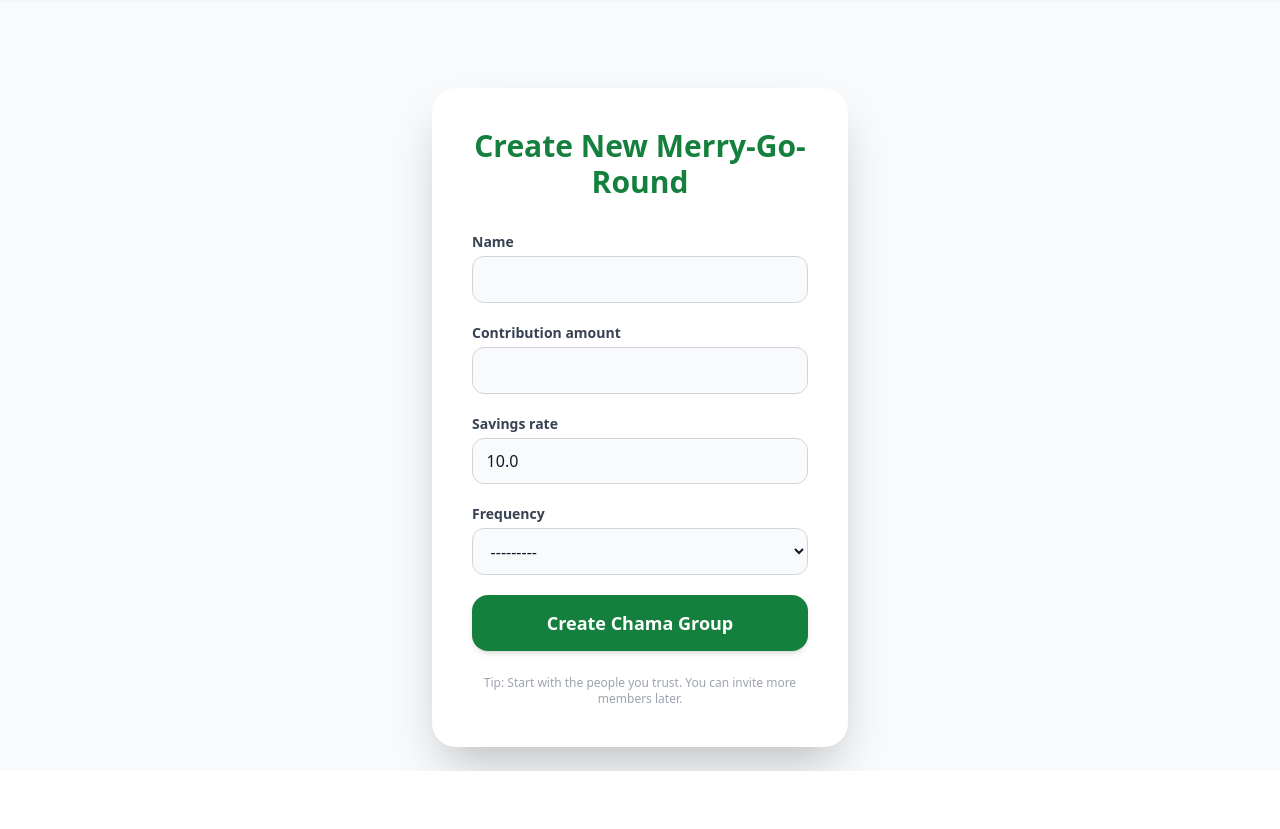
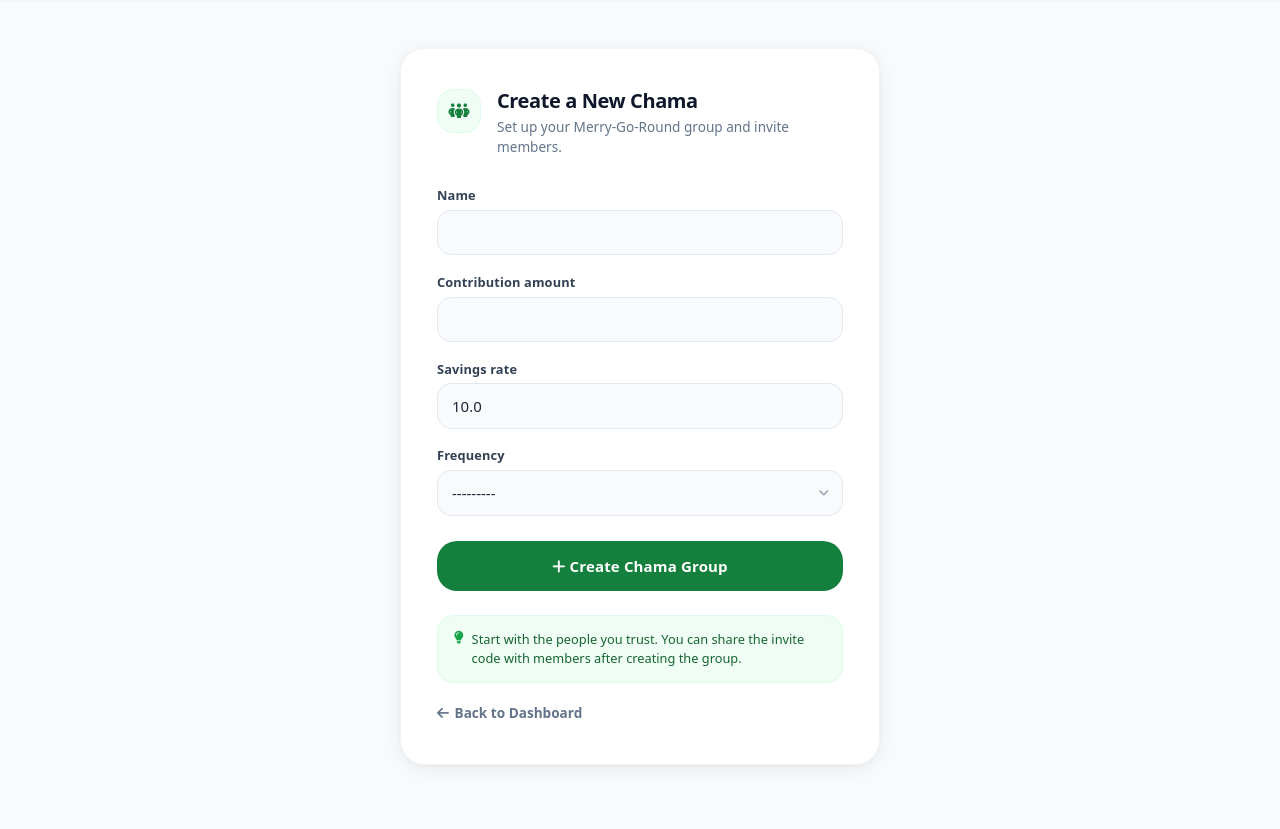
Before and after one commit to Opango14/merry_chama, a Django app: page /create-group/ in a window 1280 px wide. Shown: the part 62-891 px from the top of the page. Before the commit the page ends 833 px from the top, so only its background shows below. Run offline with Django 5.2, Linux system fonts and the light colour scheme; the visitor is signed in with stand-in values (Sample User, id 1); some libraries are stand-ins or nearby versions.

Commit message:
refactor create and join group templates with unified CSS styling and enhanced form layout

```diff
--- /dev/null
+++ b/static/css/forms.css
@@ -0,0 +1,295 @@
+/* ══════════════════════════════════════════════════════════════════
+   ChamaFlow — Form Pages
+   Phase 6: Create Chama + Join Chama form styles.
+   Loaded per-page via {% block extra_head %} + {% static 'css/forms.css' %}
+════════════════════════════════════════════════════════════════════ */
+
+/* ── Centering wrapper ──────────────────────────────────────────── */
+.cf-form-page {
+    max-width: 480px;
+    margin: 0 auto;
+    padding: 1.5rem 0 2.5rem;
+}
+
+/* ── Card ───────────────────────────────────────────────────────── */
+.cf-form-card {
+    background: #fff;
+    border: 1px solid var(--clr-neutral-100);
+    border-radius: var(--radius-3xl);
+    box-shadow: 0 4px 24px -4px rgb(0 0 0 / 0.09), 0 1px 4px -1px rgb(0 0 0 / 0.06);
+    overflow: hidden;
+}
+
+.cf-form-card__stripe {
+    height: 4px;
+    background: linear-gradient(90deg, var(--clr-brand-600), var(--clr-brand-400));
+}
+
+.cf-form-card__body {
+    padding: 2rem 1.75rem 2.25rem;
+}
+
+@media (min-width: 480px) {
+    .cf-form-card__body { padding: 2.25rem 2.25rem 2.5rem; }
+}
+
+/* ── Card header ────────────────────────────────────────────────── */
+.cf-form-header {
+    display: flex;
+    align-items: flex-start;
+    gap: 1rem;
+    margin-bottom: 1.75rem;
+}
+
+.cf-form-icon {
+    flex-shrink: 0;
+    width: 44px;
+    height: 44px;
+    background: var(--clr-brand-50);
+    border: 1.5px solid var(--clr-brand-100);
+    border-radius: var(--radius-xl);
+    display: inline-flex;
+    align-items: center;
+    justify-content: center;
+    color: var(--clr-brand-700);
+    font-size: 1.05rem;
+}
+
+.cf-form-header__text { flex: 1; }
+
+.cf-form-title {
+    font-size: 1.25rem;
+    font-weight: 800;
+    color: var(--clr-neutral-900);
+    letter-spacing: -0.02em;
+    margin: 0 0 0.25rem;
+    line-height: 1.2;
+}
+
+.cf-form-sub {
+    font-size: 0.85rem;
+    color: var(--clr-neutral-500);
+    margin: 0;
+    line-height: 1.5;
+}
+
+/* ── Form layout ────────────────────────────────────────────────── */
+.cf-form {
+    display: flex;
+    flex-direction: column;
+    gap: 1.1rem;
+}
+
+/* ── Field wrapper ──────────────────────────────────────────────── */
+.cf-field {
+    display: flex;
+    flex-direction: column;
+    gap: 0.3rem;
+}
+
+.cf-field--error input,
+.cf-field--error select {
+    border-color: var(--clr-error-bdr) !important;
+    background: var(--clr-error-bg) !important;
+}
+.cf-field--error input:focus,
+.cf-field--error select:focus {
+    box-shadow: 0 0 0 3px rgba(220, 38, 38, 0.15) !important;
+}
+
+/* ── Label ──────────────────────────────────────────────────────── */
+.cf-label {
+    font-size: 0.8rem;
+    font-weight: 600;
+    color: var(--clr-neutral-700);
+    letter-spacing: 0.01em;
+}
+
+/* ── Input & select — style Django widgets by type within .cf-form */
+.cf-form input[type="text"],
+.cf-form input[type="number"],
+.cf-form input[type="email"],
+.cf-form select {
+    display: block;
+    width: 100%;
+    font-family: inherit;
+    font-size: 0.9375rem;
+    color: var(--clr-neutral-800);
+    background: var(--clr-neutral-50);
+    border: 1.5px solid var(--clr-neutral-200);
+    border-radius: var(--radius-lg);
+    padding: 0.65rem 0.875rem;
+    outline: none;
+    transition: border-color var(--transition-base), box-shadow var(--transition-base), background var(--transition-base);
+    box-sizing: border-box;
+    appearance: none;
+    -webkit-appearance: none;
+}
+.cf-form input[type="text"]::placeholder,
+.cf-form input[type="number"]::placeholder {
+    color: var(--clr-neutral-400);
+}
+.cf-form input:hover,
+.cf-form select:hover { border-color: var(--clr-neutral-300); }
+
+.cf-form input:focus,
+.cf-form select:focus {
+    border-color: var(--clr-brand-600);
+    box-shadow: var(--shadow-input);
+    background: #fff;
+}
+
+/* Select caret */
+.cf-select-wrap {
+    position: relative;
+}
+.cf-select-wrap::after {
+    content: '\f107'; /* fa-chevron-down */
+    font-family: 'Font Awesome 6 Free';
+    font-weight: 900;
+    font-size: 0.75rem;
+    color: var(--clr-neutral-400);
+    position: absolute;
+    right: 0.875rem;
+    top: 50%;
+    transform: translateY(-50%);
+    pointer-events: none;
+}
+.cf-select-wrap select { padding-right: 2.25rem; }
+
+/* ── Errors ─────────────────────────────────────────────────────── */
+.cf-errors {
+    list-style: none;
+    margin: 0;
+    padding: 0;
+    display: flex;
+    flex-direction: column;
+    gap: 0.15rem;
+}
+.cf-errors li {
+    font-size: 0.78rem;
+    font-weight: 500;
+    color: var(--clr-error-txt);
+    display: flex;
+    align-items: center;
+    gap: 0.35rem;
+}
+.cf-errors li::before {
+    content: '';
+    width: 4px;
+    height: 4px;
+    background: currentColor;
+    border-radius: 50%;
+    flex-shrink: 0;
+}
+
+/* ── Help text ──────────────────────────────────────────────────── */
+.cf-help,
+.cf-help p,
+.cf-help ul {
+    font-size: 0.75rem;
+    color: var(--clr-neutral-400);
+    line-height: 1.5;
+    margin: 0;
+}
+.cf-help ul { list-style: none; padding: 0; }
+.cf-help li + li { margin-top: 0.1rem; }
+
+/* ── Submit button ──────────────────────────────────────────────── */
+.cf-submit {
+    width: 100%;
+    margin-top: 0.5rem;
+    padding: 0.85rem 1.5rem;
+    font-family: inherit;
+    font-size: 0.9375rem;
+    font-weight: 700;
+    color: #fff;
+    background: var(--clr-brand-700);
+    border: none;
+    border-radius: var(--radius-2xl);
+    cursor: pointer;
+    letter-spacing: 0.01em;
+    transition:
+        background var(--transition-base),
+        box-shadow var(--transition-base),
+        transform var(--transition-base);
+}
+.cf-submit:hover {
+    background: var(--clr-brand-800);
+    box-shadow: 0 4px 16px -4px rgba(21, 128, 61, 0.40);
+}
+.cf-submit:active { transform: scale(0.985); }
+
+/* ── Tip / footer note ──────────────────────────────────────────── */
+.cf-tip {
+    display: flex;
+    align-items: flex-start;
+    gap: 0.5rem;
+    margin-top: 1.5rem;
+    padding: 0.875rem 1rem;
+    background: var(--clr-brand-50);
+    border: 1px solid var(--clr-brand-100);
+    border-radius: var(--radius-xl);
+    font-size: 0.8rem;
+    color: var(--clr-brand-800);
+    line-height: 1.5;
+}
+.cf-tip i { flex-shrink: 0; margin-top: 2px; color: var(--clr-brand-600); }
+
+/* ── Back link ──────────────────────────────────────────────────── */
+.cf-back-link {
+    display: inline-flex;
+    align-items: center;
+    gap: 0.35rem;
+    font-size: 0.85rem;
+    font-weight: 600;
+    color: var(--clr-neutral-500);
+    text-decoration: none;
+    margin-top: 1.25rem;
+    transition: color var(--transition-base);
+}
+.cf-back-link:hover { color: var(--clr-brand-700); }
+
+/* ── Join code input (special) ──────────────────────────────────── */
+.cf-code-field {
+    display: flex;
+    flex-direction: column;
+    gap: 0.3rem;
+    align-items: center;
+    text-align: center;
+    margin: 0.5rem 0 0.25rem;
+}
+
+.cf-code-input {
+    display: block;
+    width: 100%;
+    font-family: 'Courier New', monospace;
+    font-size: 1.75rem;
+    font-weight: 800;
+    letter-spacing: 0.25em;
+    text-align: center;
+    text-transform: uppercase;
+    color: var(--clr-neutral-900);
+    background: var(--clr-neutral-50);
+    border: 2px solid var(--clr-neutral-200);
+    border-radius: var(--radius-xl);
+    padding: 0.875rem 1rem;
+    outline: none;
+    transition: border-color var(--transition-base), box-shadow var(--transition-base), background var(--transition-base);
+    box-sizing: border-box;
+}
+.cf-code-input::placeholder {
+    color: var(--clr-neutral-300);
+    letter-spacing: 0.15em;
+}
+.cf-code-input:focus {
+    border-color: var(--clr-brand-600);
+    box-shadow: var(--shadow-input);
+    background: #fff;
+}
+
+.cf-code-hint {
+    font-size: 0.78rem;
+    color: var(--clr-neutral-400);
+    text-align: center;
+}
--- a/templates/create_group.html
+++ b/templates/create_group.html
@@ -1,95 +1,76 @@
 {% extends 'base.html' %}
+{% load static %}
+
+{% block extra_head %}
+<link rel="stylesheet" href="{% static 'css/forms.css' %}">
+{% endblock %}
 
 {% block content %}
-<div class="max-w-md mx-auto mt-8 sm:mt-16 px-4">
-    <div class="bg-white shadow-2xl rounded-3xl p-8 sm:p-10">
-        <h2 class="text-2xl sm:text-3xl font-bold text-center mb-8 text-green-700">
-            Create New Merry-Go-Round
-        </h2>
+<div class="cf-form-page">
+    <div class="cf-form-card">
+        <div class="cf-form-card__stripe" aria-hidden="true"></div>
+        <div class="cf-form-card__body">
 
-        <form method="POST" class="space-y-5">
+            <!-- Card header -->
+            <div class="cf-form-header">
+                <span class="cf-form-icon" aria-hidden="true">
+                    <i class="fas fa-people-group"></i>
+                </span>
+                <div class="cf-form-header__text">
+                    <h1 class="cf-form-title">Create a New Chama</h1>
+                    <p class="cf-form-sub">Set up your Merry-Go-Round group and invite members.</p>
+                </div>
+            </div>
+
+            <!-- Form -->
+            <form method="POST" class="cf-form" novalidate>
                 {% csrf_token %}
 
                 {% for field in form %}
-            <div>
-                <label for="{{ field.id_for_label }}"
-                       class="block text-sm font-semibold text-gray-700 mb-1">
+                <div class="cf-field {% if field.errors %}cf-field--error{% endif %}">
+                    <label for="{{ field.id_for_label }}" class="cf-label">
                         {{ field.label }}
                     </label>
 
                     {% if field.errors %}
-                    <ul class="mb-1 space-y-0.5">
+                    <ul class="cf-errors" role="alert">
                         {% for error in field.errors %}
-                            <li class="text-xs text-red-600">{{ error }}</li>
+                        <li>{{ error }}</li>
                         {% endfor %}
                     </ul>
                     {% endif %}
 
+                    {% if field.field.widget.input_type == 'select' or field.widget_type == 'select' %}
+                    <div class="cf-select-wrap">{{ field }}</div>
+                    {% else %}
                     {{ field }}
+                    {% endif %}
 
                     {% if field.help_text %}
-                    <div class="field-help">{{ field.help_text|safe }}</div>
+                    <div class="cf-help">{{ field.help_text|safe }}</div>
                     {% endif %}
                 </div>
                 {% endfor %}
 
-            <button type="submit"
-                class="mt-4 w-full bg-green-700 hover:bg-green-800 active:bg-green-900
-                       text-white font-semibold py-3.5 rounded-2xl text-base sm:text-lg
-                       transition duration-200 shadow-md hover:shadow-lg">
+                <button type="submit" class="cf-submit">
+                    <i class="fas fa-plus" aria-hidden="true"></i>
                     Create Chama Group
                 </button>
             </form>
 
-        <p class="text-center text-xs text-gray-400 mt-6">
-            Tip: Start with the people you trust. You can invite more members later.
-        </p>
+            <!-- Tip -->
+            <div class="cf-tip">
+                <i class="fas fa-lightbulb" aria-hidden="true"></i>
+                <span>Start with the people you trust. You can share the invite code with members after creating the group.</span>
+            </div>
+
+            <!-- Back link -->
+            <a href="{% url 'dashboard' %}" class="cf-back-link">
+                <i class="fas fa-arrow-left" aria-hidden="true"></i>
+                Back to Dashboard
+            </a>
+
         </div>
     </div>
-
-<style>
-    /* Style all form inputs and selects */
-    #id_name,
-    #id_contribution_amount,
-    #id_savings_rate,
-    #id_frequency {
-        display: block;
-        width: 100%;
-        border: 1.5px solid #d1d5db;
-        border-radius: 0.75rem;
-        padding: 0.65rem 0.85rem;
-        font-size: 1rem;
-        color: #111827;
-        background: #f9fafb;
-        transition: border-color 0.2s, box-shadow 0.2s;
-        box-sizing: border-box;
-    }
-    #id_name:focus,
-    #id_contribution_amount:focus,
-    #id_savings_rate:focus,
-    #id_frequency:focus {
-        border-color: #16a34a;
-        outline: none;
-        box-shadow: 0 0 0 3px rgba(22, 163, 74, 0.15);
-        background: #fff;
-    }
-
-    /* Help text styling — same as register/login pages */
-    .field-help,
-    .field-help ul,
-    .field-help p {
-        margin-top: 0.25rem;
-        font-size: 0.75rem;
-        color: #6b7280;
-        line-height: 1.5;
-    }
-    .field-help ul {
-        list-style: none;
-        padding: 0;
-        margin: 0.25rem 0 0 0;
-    }
-    .field-help li + li {
-        margin-top: 0.1rem;
-    }
-</style>
+</div>
 {% endblock %}
```
Also changed, not shown: templates/join_group.html (+68 -51 lines). Lines whose indentation alone changed are shown as unchanged.
